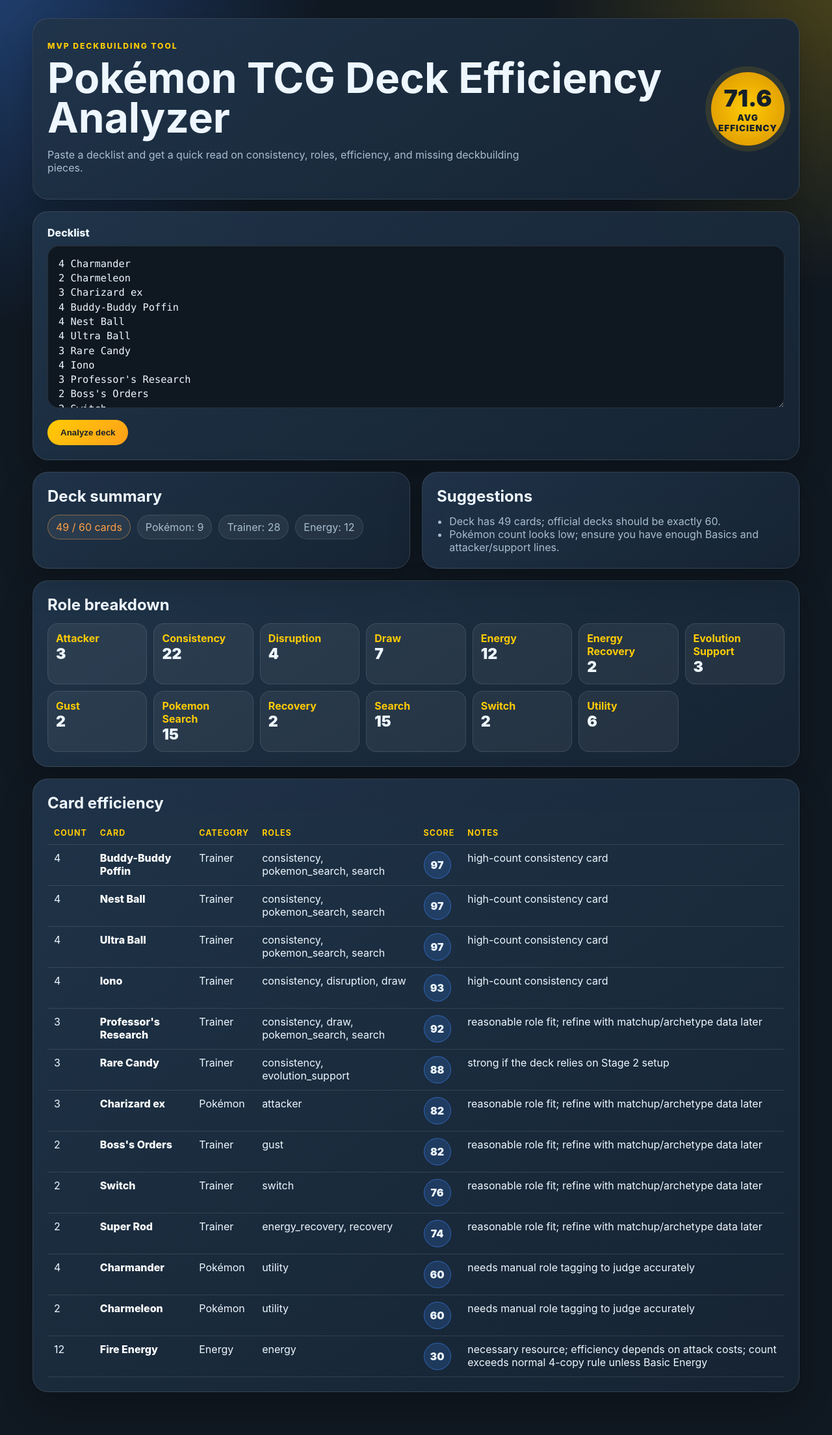
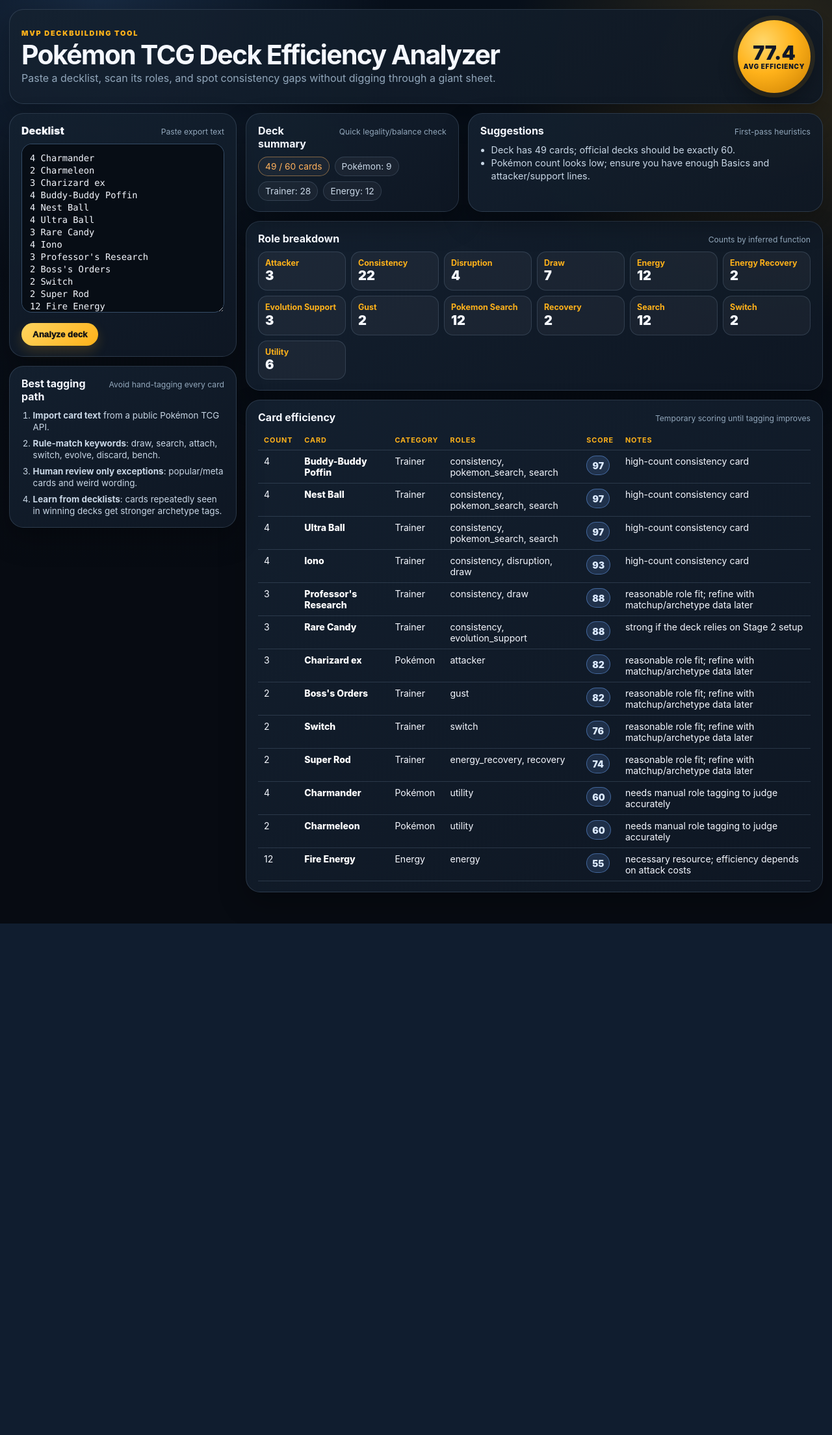
Before and after one commit to BorderM/Pokemon-TCG-Deck-Efficiency, a Flask app: page / in a window 1280 px wide. Shown: the whole page at 65% size. After the commit the page ends 1421 px from the top, so only its background shows below. Run offline with Flask 3, Linux system fonts and the light colour scheme.

Commit message:
feat: compact dark deck analyzer layout

```diff
--- a/static/styles.css
+++ b/static/styles.css
@@ -1,14 +1,20 @@
 :root {
-  --bg: #101821;
-  --card: #172433;
-  --card-2: #20344a;
-  --text: #eef7ff;
-  --muted: #a8bed0;
-  --accent: #ffcb05;
-  --accent-2: #3b82f6;
-  --good: #38d39f;
-  --warn: #ff9f43;
-  --line: rgba(255,255,255,.11);
+  color-scheme: dark;
+  --bg: #070b12;
+  --bg-soft: #0d1420;
+  --card: rgba(15, 24, 36, .94);
+  --card-2: rgba(20, 33, 48, .94);
+  --field: #070d15;
+  --text: #f5f8ff;
+  --muted: #92a7bb;
+  --soft: #c9d7e6;
+  --accent: #ffb21a;
+  --accent-2: #6ea8ff;
+  --good: #49d69d;
+  --warn: #ffb15c;
+  --danger: #ff6b7d;
+  --line: rgba(160, 190, 220, .18);
+  --line-bright: rgba(130, 180, 235, .38);
 }
 * { box-sizing: border-box; }
 body {
@@ -17,60 +23,201 @@ body {
   font-family: Inter, ui-sans-serif, system-ui, -apple-system, BlinkMacSystemFont, "Segoe UI", sans-serif;
   color: var(--text);
   background:
-    radial-gradient(circle at top left, rgba(59,130,246,.35), transparent 32rem),
-    radial-gradient(circle at top right, rgba(255,203,5,.22), transparent 28rem),
-    var(--bg);
+    radial-gradient(circle at 12% 0%, rgba(55, 94, 143, .32), transparent 28rem),
+    radial-gradient(circle at 92% 8%, rgba(255, 178, 26, .16), transparent 25rem),
+    linear-gradient(180deg, #08101b 0%, var(--bg) 62%);
 }
-.shell { width: min(1180px, calc(100% - 28px)); margin: 0 auto; padding: 28px 0 48px; }
+.shell {
+  width: min(1440px, calc(100% - 28px));
+  margin: 0 auto;
+  padding: 14px 0 34px;
+}
 .card {
-  background: linear-gradient(145deg, rgba(32,52,74,.96), rgba(23,36,51,.96));
+  background: linear-gradient(145deg, var(--card-2), var(--card));
   border: 1px solid var(--line);
-  border-radius: 24px;
-  padding: 22px;
-  box-shadow: 0 20px 50px rgba(0,0,0,.22);
-  margin-bottom: 18px;
+  border-radius: 22px;
+  box-shadow: 0 18px 42px rgba(0,0,0,.28);
+  margin-bottom: 14px;
 }
-.hero { display: flex; justify-content: space-between; gap: 20px; align-items: center; }
-.eyebrow { color: var(--accent); text-transform: uppercase; letter-spacing: .16em; font-size: .76rem; font-weight: 800; }
-h1 { margin: .15rem 0 .5rem; font-size: clamp(2rem, 5vw, 4rem); line-height: .95; }
-h2 { margin: 0 0 14px; }
-p { color: var(--muted); max-width: 760px; }
+.compact-card { padding: 16px 18px; }
+.hero {
+  display: flex;
+  justify-content: space-between;
+  gap: 18px;
+  align-items: center;
+  min-height: 112px;
+}
+.eyebrow {
+  margin: 0 0 6px;
+  color: var(--accent);
+  text-transform: uppercase;
+  letter-spacing: .16em;
+  font-size: .68rem;
+  font-weight: 900;
+}
+h1 {
+  margin: 0 0 .35rem;
+  font-size: clamp(1.55rem, 3.2vw, 2.8rem);
+  line-height: 1;
+  letter-spacing: -.04em;
+}
+h2 { margin: 0; font-size: 1rem; }
+p { color: var(--muted); max-width: 780px; margin: 0; }
 .score-badge {
-  width: 140px; aspect-ratio: 1; border-radius: 50%;
-  display: grid; place-content: center; text-align: center;
-  background: radial-gradient(circle, var(--accent), #d89100);
-  color: #15202b; font-weight: 900;
-  box-shadow: 0 0 0 9px rgba(255,203,5,.11);
+  width: 112px;
+  aspect-ratio: 1;
+  border-radius: 50%;
+  flex: 0 0 auto;
+  display: grid;
+  place-content: center;
+  text-align: center;
+  background: radial-gradient(circle at 35% 30%, #ffd76b, var(--accent) 45%, #c97d00);
+  color: #111827;
+  font-weight: 950;
+  box-shadow: 0 0 0 7px rgba(255,178,26,.1), 0 18px 30px rgba(0,0,0,.28);
 }
-.score-badge span { font-size: 2.25rem; }
-.score-badge small { text-transform: uppercase; letter-spacing: .08em; }
-.deck-form label { display: block; font-weight: 800; margin-bottom: 10px; }
+.score-badge span { font-size: 1.9rem; line-height: 1; }
+.score-badge small { text-transform: uppercase; letter-spacing: .08em; font-size: .62rem; }
+.workspace {
+  display: grid;
+  grid-template-columns: minmax(310px, 390px) 1fr;
+  gap: 14px;
+  align-items: start;
+}
+.left-rail {
+  position: sticky;
+  top: 10px;
+}
+.section-heading {
+  display: flex;
+  align-items: baseline;
+  justify-content: space-between;
+  gap: 10px;
+  margin-bottom: 10px;
+}
+.deck-form label { display: block; font-weight: 900; font-size: 1rem; }
+.hint { color: var(--muted); font-size: .76rem; white-space: nowrap; }
 textarea {
-  width: 100%; min-height: 250px; resize: vertical;
-  border-radius: 18px; border: 1px solid var(--line);
-  padding: 16px; background: #0f1720; color: var(--text);
-  font: 0.96rem/1.45 "SFMono-Regular", Consolas, monospace;
+  width: 100%;
+  min-height: 260px;
+  max-height: 46vh;
+  resize: vertical;
+  border-radius: 16px;
+  border: 1px solid var(--line-bright);
+  padding: 12px;
+  background: var(--field);
+  color: var(--text);
+  font: 0.86rem/1.38 "SFMono-Regular", Consolas, monospace;
+  outline: none;
+}
+textarea:focus {
+  border-color: rgba(255,178,26,.72);
+  box-shadow: 0 0 0 3px rgba(255,178,26,.12);
 }
 button {
-  margin-top: 14px; border: 0; border-radius: 999px;
-  padding: 12px 20px; font-weight: 900;
-  background: linear-gradient(135deg, var(--accent), #ff9f1a);
-  color: #17202b; cursor: pointer;
+  margin-top: 12px;
+  border: 0;
+  border-radius: 999px;
+  padding: 10px 17px;
+  font-weight: 950;
+  background: linear-gradient(135deg, #ffd45f, var(--accent));
+  color: #151515;
+  cursor: pointer;
+  box-shadow: 0 8px 18px rgba(255,178,26,.18);
 }
-.grid.two { display: grid; grid-template-columns: 1fr 1fr; gap: 18px; }
-.pill-row { display: flex; flex-wrap: wrap; gap: 10px; }
-.pill { border: 1px solid var(--line); border-radius: 999px; padding: 8px 12px; background: rgba(255,255,255,.06); color: var(--muted); }
-.pill.good { color: var(--good); border-color: rgba(56,211,159,.45); }
-.pill.warn { color: var(--warn); border-color: rgba(255,159,67,.45); }
-.suggestions { margin: 0; padding-left: 1.2rem; color: var(--muted); }
-.role-grid { display: grid; grid-template-columns: repeat(auto-fit, minmax(145px, 1fr)); gap: 10px; }
-.role { padding: 12px; border-radius: 16px; background: rgba(255,255,255,.06); border: 1px solid var(--line); }
-.role strong { display: block; text-transform: capitalize; color: var(--accent); }
-.role span { font-size: 1.45rem; font-weight: 900; }
+.grid.two, .dense-grid {
+  display: grid;
+  grid-template-columns: minmax(230px, .75fr) minmax(280px, 1.25fr);
+  gap: 14px;
+}
+.summary-card, .suggestions-card { min-height: 118px; }
+.pill-row { display: flex; flex-wrap: wrap; gap: 8px; }
+.pill {
+  border: 1px solid var(--line);
+  border-radius: 999px;
+  padding: 6px 10px;
+  background: rgba(255,255,255,.045);
+  color: var(--soft);
+  font-size: .86rem;
+}
+.pill.good { color: var(--good); border-color: rgba(73,214,157,.45); }
+.pill.warn { color: var(--warn); border-color: rgba(255,177,92,.45); }
+.suggestions {
+  margin: 0;
+  padding-left: 1.05rem;
+  color: var(--soft);
+  font-size: .9rem;
+  line-height: 1.38;
+}
+.role-grid {
+  display: grid;
+  grid-template-columns: repeat(auto-fit, minmax(116px, 1fr));
+  gap: 8px;
+}
+.role {
+  padding: 10px;
+  border-radius: 14px;
+  background: rgba(255,255,255,.045);
+  border: 1px solid var(--line);
+}
+.role strong {
+  display: block;
+  text-transform: capitalize;
+  color: var(--accent);
+  font-size: .78rem;
+  line-height: 1.15;
+}
+.role span { font-size: 1.25rem; font-weight: 950; }
 .table-wrap { overflow-x: auto; }
 table { width: 100%; border-collapse: collapse; min-width: 850px; }
-th, td { padding: 10px; border-bottom: 1px solid var(--line); text-align: left; vertical-align: top; }
-th { color: var(--accent); font-size: .78rem; text-transform: uppercase; letter-spacing: .08em; }
-.card-name { font-weight: 800; color: white; }
-.meter { display: inline-grid; place-items: center; width: 42px; height: 42px; border-radius: 50%; background: rgba(59,130,246,.2); border: 1px solid rgba(59,130,246,.55); font-weight: 900; }
-@media (max-width: 760px) { .hero, .grid.two { grid-template-columns: 1fr; display: grid; } .score-badge { width: 110px; } }
+th, td {
+  padding: 8px 9px;
+  border-bottom: 1px solid var(--line);
+  text-align: left;
+  vertical-align: top;
+  font-size: .88rem;
+}
+th {
+  color: var(--accent);
+  font-size: .68rem;
+  text-transform: uppercase;
+  letter-spacing: .08em;
+}
+.card-name { font-weight: 850; color: white; }
+.meter {
+  display: inline-grid;
+  place-items: center;
+  min-width: 36px;
+  height: 30px;
+  padding: 0 8px;
+  border-radius: 999px;
+  background: rgba(110,168,255,.16);
+  border: 1px solid rgba(110,168,255,.46);
+  color: #dceaff;
+  font-weight: 900;
+}
+.mini-list {
+  margin: 0;
+  padding-left: 1.1rem;
+  color: var(--soft);
+  font-size: .84rem;
+  line-height: 1.34;
+}
+.mini-list li + li { margin-top: 7px; }
+.empty-state {
+  min-height: 240px;
+  display: grid;
+  align-content: center;
+}
+@media (max-width: 980px) {
+  .workspace { grid-template-columns: 1fr; }
+  .left-rail { position: static; }
+  textarea { min-height: 190px; max-height: none; }
+}
+@media (max-width: 760px) {
+  .shell { width: min(100% - 18px, 1440px); padding-top: 9px; }
+  .hero, .grid.two, .dense-grid { grid-template-columns: 1fr; display: grid; }
+  .hero { align-items: start; }
+  .score-badge { width: 92px; }
+  .compact-card { padding: 14px; }
+}
--- a/templates/index.html
+++ b/templates/index.html
@@ -8,11 +8,11 @@
 </head>
 <body>
   <main class="shell">
-    <section class="hero card">
+    <section class="hero card compact-card">
       <div>
         <p class="eyebrow">MVP deckbuilding tool</p>
         <h1>Pokémon TCG Deck Efficiency Analyzer</h1>
-        <p>Paste a decklist and get a quick read on consistency, roles, efficiency, and missing deckbuilding pieces.</p>
+        <p>Paste a decklist, scan its roles, and spot consistency gaps without digging through a giant sheet.</p>
       </div>
       <div class="score-badge">
         {% if analysis %}
@@ -25,16 +25,39 @@
       </div>
     </section>
 
-    <form class="card deck-form" method="post">
+    <section class="workspace">
+      <aside class="left-rail">
+        <form class="card deck-form compact-card" method="post">
+          <div class="section-heading">
             <label for="decklist">Decklist</label>
+            <span class="hint">Paste export text</span>
+          </div>
           <textarea id="decklist" name="decklist" spellcheck="false">{{ deck_text }}</textarea>
           <button type="submit">Analyze deck</button>
         </form>
 
+        <section class="card compact-card tagging-card">
+          <div class="section-heading">
+            <h2>Best tagging path</h2>
+            <span class="hint">Avoid hand-tagging every card</span>
+          </div>
+          <ol class="mini-list">
+            <li><strong>Import card text</strong> from a public Pokémon TCG API.</li>
+            <li><strong>Rule-match keywords</strong>: draw, search, attach, switch, evolve, discard, bench.</li>
+            <li><strong>Human review only exceptions</strong>: popular/meta cards and weird wording.</li>
+            <li><strong>Learn from decklists</strong>: cards repeatedly seen in winning decks get stronger archetype tags.</li>
+          </ol>
+        </section>
+      </aside>
+
+      <section class="results-stack">
         {% if analysis %}
-    <section class="grid two">
-      <div class="card">
+        <section class="grid two dense-grid">
+          <div class="card compact-card summary-card">
+            <div class="section-heading">
               <h2>Deck summary</h2>
+              <span class="hint">Quick legality/balance check</span>
+            </div>
             <div class="pill-row">
               <span class="pill {% if analysis.deck_size_ok %}good{% else %}warn{% endif %}">{{ analysis.total_cards }} / 60 cards</span>
               {% for name, count in analysis.by_category.items() %}
@@ -42,16 +65,22 @@
               {% endfor %}
             </div>
           </div>
-      <div class="card">
+          <div class="card compact-card suggestions-card">
+            <div class="section-heading">
               <h2>Suggestions</h2>
+              <span class="hint">First-pass heuristics</span>
+            </div>
             <ul class="suggestions">
               {% for suggestion in analysis.suggestions %}<li>{{ suggestion }}</li>{% endfor %}
             </ul>
           </div>
         </section>
 
-    <section class="card">
+        <section class="card compact-card">
+          <div class="section-heading">
             <h2>Role breakdown</h2>
+            <span class="hint">Counts by inferred function</span>
+          </div>
           <div class="role-grid">
             {% for role, count in analysis.role_counts.items() %}
               <div class="role"><strong>{{ role.replace('_', ' ') }}</strong><span>{{ count }}</span></div>
@@ -59,8 +88,11 @@
           </div>
         </section>
 
-    <section class="card">
+        <section class="card compact-card">
+          <div class="section-heading">
             <h2>Card efficiency</h2>
+            <span class="hint">Temporary scoring until tagging improves</span>
+          </div>
           <div class="table-wrap">
             <table>
               <thead><tr><th>Count</th><th>Card</th><th>Category</th><th>Roles</th><th>Score</th><th>Notes</th></tr></thead>
@@ -79,7 +111,14 @@
             </table>
           </div>
         </section>
+        {% else %}
+        <section class="card compact-card empty-state">
+          <h2>Ready to analyze</h2>
+          <p>Use the left panel to paste a list. The first refinement target is layout and tagging logic; scores are intentionally labelled as early heuristics.</p>
+        </section>
         {% endif %}
+      </section>
+    </section>
   </main>
 </body>
 </html>
```
Also changed, not shown: deck_efficiency/analyzer.py (+8 -4 lines), tests/test_analyzer.py (+15 -0 lines). Lines whose indentation alone changed are shown as unchanged.
